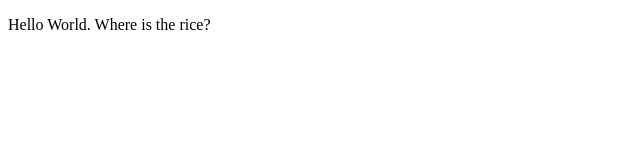
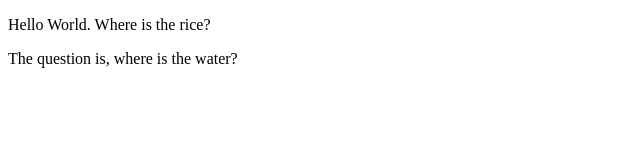
Before and after one commit to danielngilmour/twograinsofrice, a plain HTML site: page index.html in a window 1280 px wide. Shown: the whole page, without its empty margins (0-640 px from the left). Drawn offline with Linux system fonts and the light colour scheme.

Commit message:
new text line

```diff
--- a/index.html
+++ b/index.html
@@ -7,5 +7,6 @@
 </head>
 <body>
     <p>Hello World. Where is the rice?</p>
+    <p>The question is, where is the water?</p>
 </body>
 </html>
```
